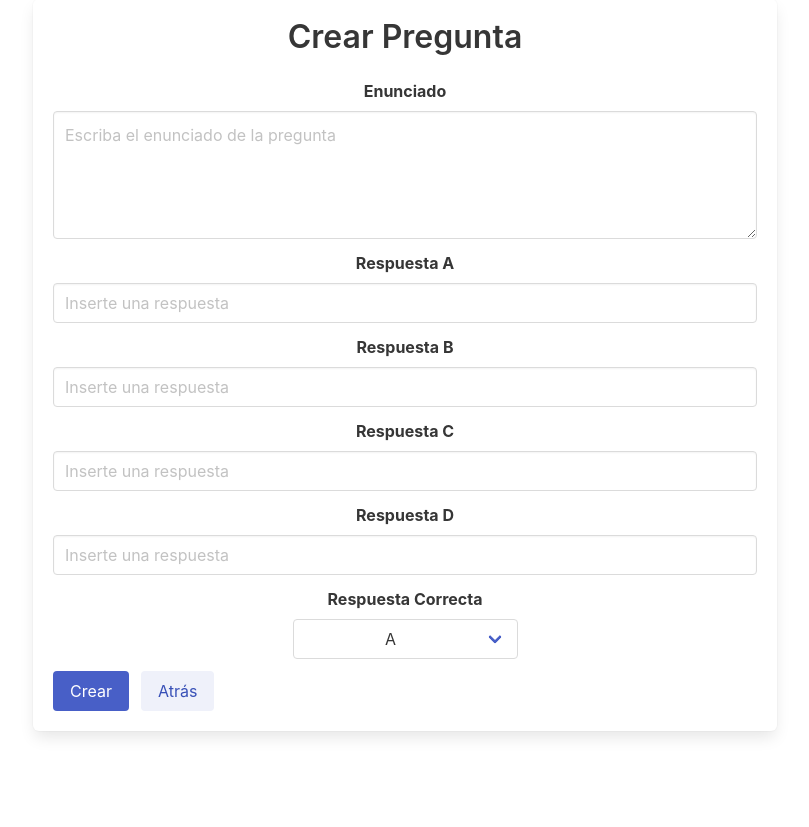
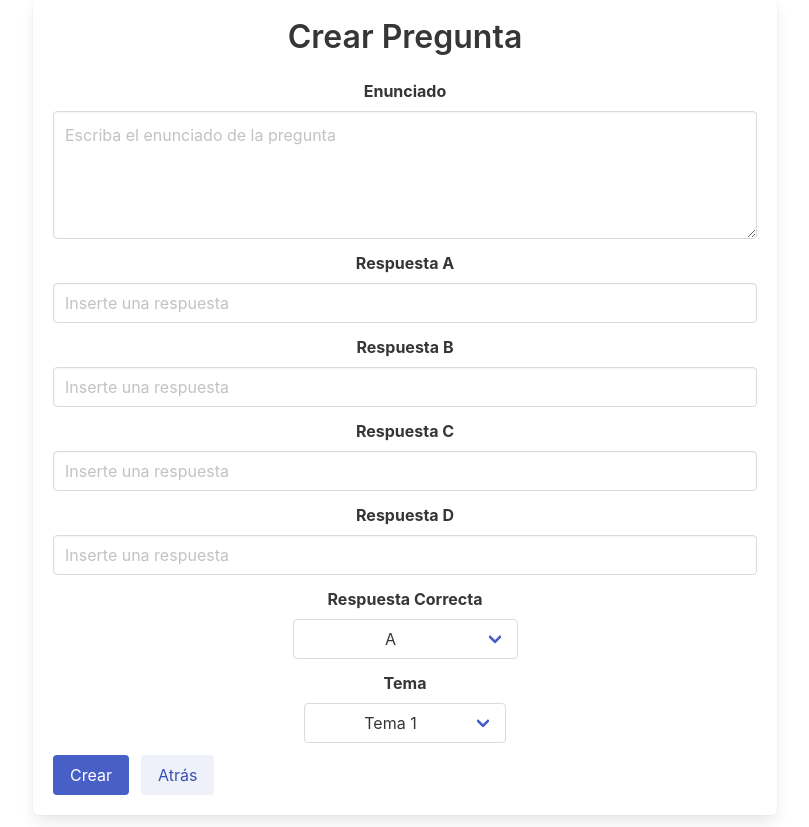
Before and after one commit to PhewP/PR01-online-exam-web-system-management-, a PHP site: page /screen_question.php in a window 1280 px wide. Shown: the part 13-840 px from the top of the page, without its empty margins (235-1044 px from the left). Before the commit the page ends 750 px from the top, so only its background shows below. Run offline with PHP 8.4, Linux system fonts and the light colour scheme; some libraries are stand-ins or nearby versions.

Commit message:
:recycle: add tema to screen question

```diff
--- a/src/screen_question.php
+++ b/src/screen_question.php
@@ -50,10 +50,24 @@
             <div class="select">
             <select name="respuestaCorrecta" class="has-text-centered" required>
                 <option disabled>Seleccione una opción</option>
-                <option>A</option>
-                <option>B</option>
-                <option>C</option>
-                <option>D</option>
+                <option value="A">A</option>
+                <option value="B">B</option>
+                <option value="C">C</option>
+                <option value="D">D</option>
+            </select>
+            </div>
+        </div>
+        </div>
+        <div class="field">
+        <label class="label">Tema</label>
+        <div class="control">
+            <div class="select">
+            <select name="tema" class="has-text-centered" required>
+                <option disabled>Seleccione un tema</option>
+                <option value="tema 1">Tema 1</option>
+                <option value="tema 2">Tema 2</option>
+                <option value="tema 3">Tema 3</option>
+                <option value="tema 4">Tema 4</option>
             </select>
             </div>
         </div>
```
